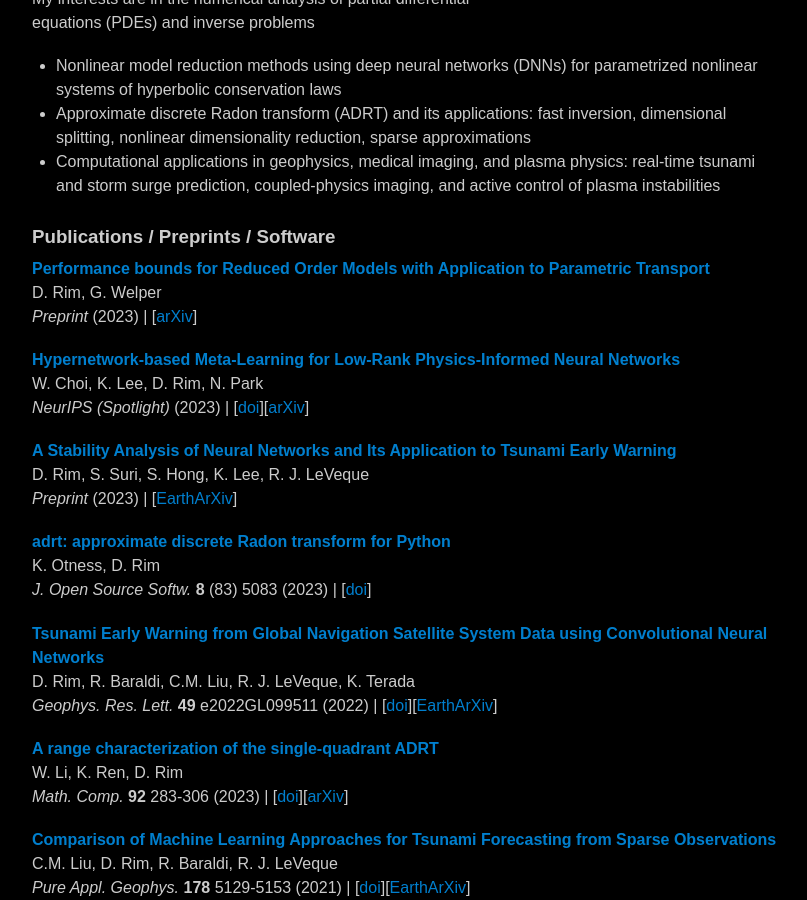
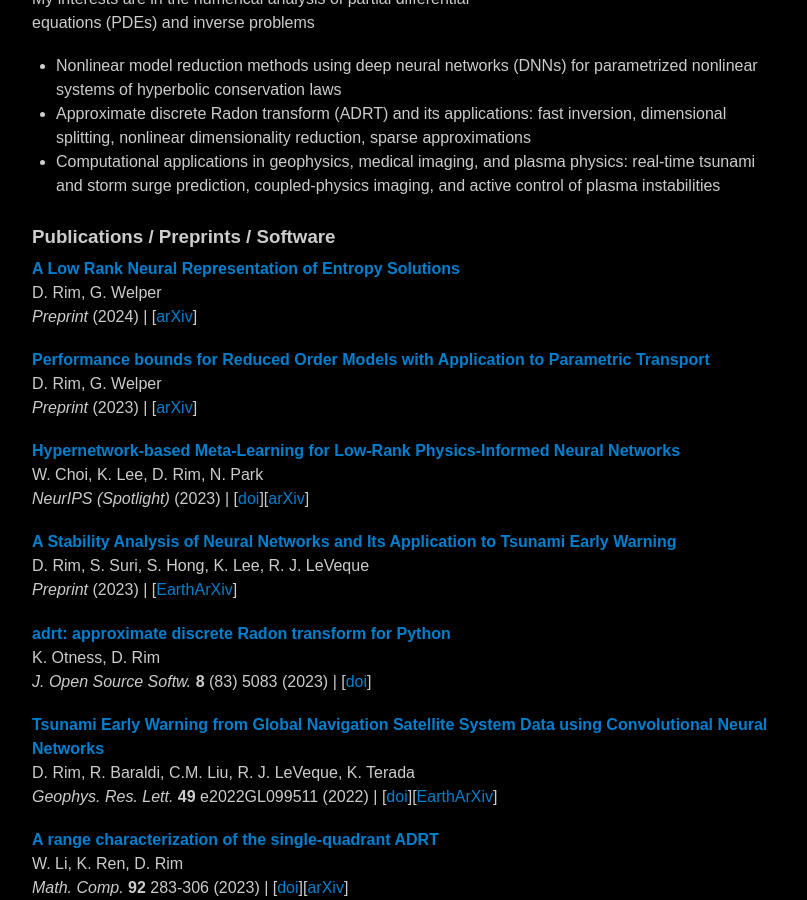
Before and after one commit to dsrim/dsrim.github.io, a Jekyll site: the page built from index.md, in a window 1280 px wide and 900 px high, scrolled down 418 px. Shown: the whole window, without its empty margins (232-1039 px from the left). Built offline with Jekyll 4.4.1, drawn with Linux system fonts in a browser that asks for light colours.

Commit message:
add new paper

```diff
--- a/index.md
+++ b/index.md
@@ -84,6 +84,12 @@ people:
       webpage:  "https://cos.gatech.edu/news/amy-williamson-phd-earth-and-atmospheric-sciences"
 
 pubs:
+    - title:    "A Low Rank Neural Representation of Entropy Solutions"
+      author:   "D. Rim, G. Welper"
+      journal:  "Preprint"
+      arxiv:    "https://arxiv.org/abs/2406.05694"
+      year:     "2024"
+
     - title:    "Performance bounds for Reduced Order Models with Application to Parametric Transport"
       author:   "D. Rim, G. Welper"
       journal:  "Preprint"
```
